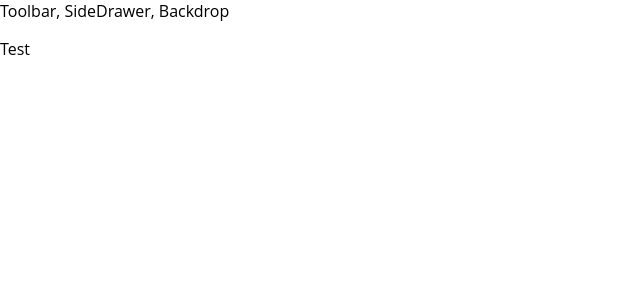
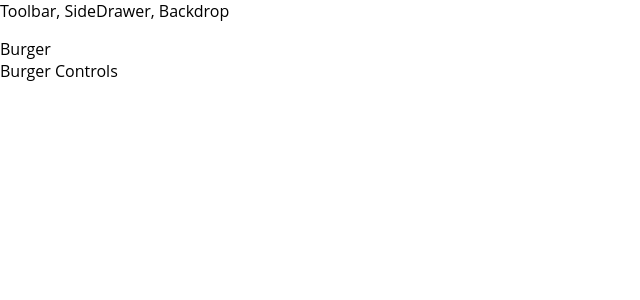
Before and after one commit to vatansoni89/BurgerBuilderOldScript, a React app in the folder burger-builder-old-scr/: page / in a window 1280 px wide. Shown: the top 300 px of the page, without its empty margins (0-640 px from the left). Built offline with nearby package versions, Linux system fonts and the light colour scheme.

Commit message:
Started Layout and BurgerBuilder

```diff
--- a/burger-builder-old-scr/src/App.js
+++ b/burger-builder-old-scr/src/App.js
@@ -1,4 +1,5 @@
 import React, { Component } from "react";
+import BurgerBuilder from "./containers/BurgerBuilder/BurgerBuilder";
 import Layout from "./components/Layout/Layout";
 
 class App extends Component {
@@ -6,7 +7,7 @@
     return (
       <div>
         <Layout>
-          <p>Test</p>
+          <BurgerBuilder />
         </Layout>
       </div>
     );
--- /dev/null
+++ b/burger-builder-old-scr/src/components/Layout/Layout.css
@@ -0,0 +1,3 @@
+.Content {
+  margin-top: 16px;
+}
--- a/burger-builder-old-scr/src/components/Layout/Layout.js
+++ b/burger-builder-old-scr/src/components/Layout/Layout.js
@@ -1,10 +1,11 @@
 import Aux from "../../hoc/Auxiliary";
 import React from "react";
+import classes from "./Layout.css";
 
 const layout = props => (
   <Aux>
     <div>Toolbar, SideDrawer, Backdrop</div>
-    <div>{props.children}</div>
+    <main className={classes.Content}>{props.children}</main>
   </Aux>
 );
 
--- /dev/null
+++ b/burger-builder-old-scr/src/containers/BurgerBuilder/BurgerBuilder.js
@@ -0,0 +1,15 @@
+import React, { Component } from "react";
+import Aux from "../../hoc/Auxiliary";
+
+class BurgerBuilder extends Component {
+  render() {
+    return (
+      <Aux>
+        <div>Burger</div>
+        <div>Burger Controls</div>
+      </Aux>
+    );
+  }
+}
+
+export default BurgerBuilder;
```
Also changed, not shown: burger-builder-old-scr/ZResources/info.txt.
